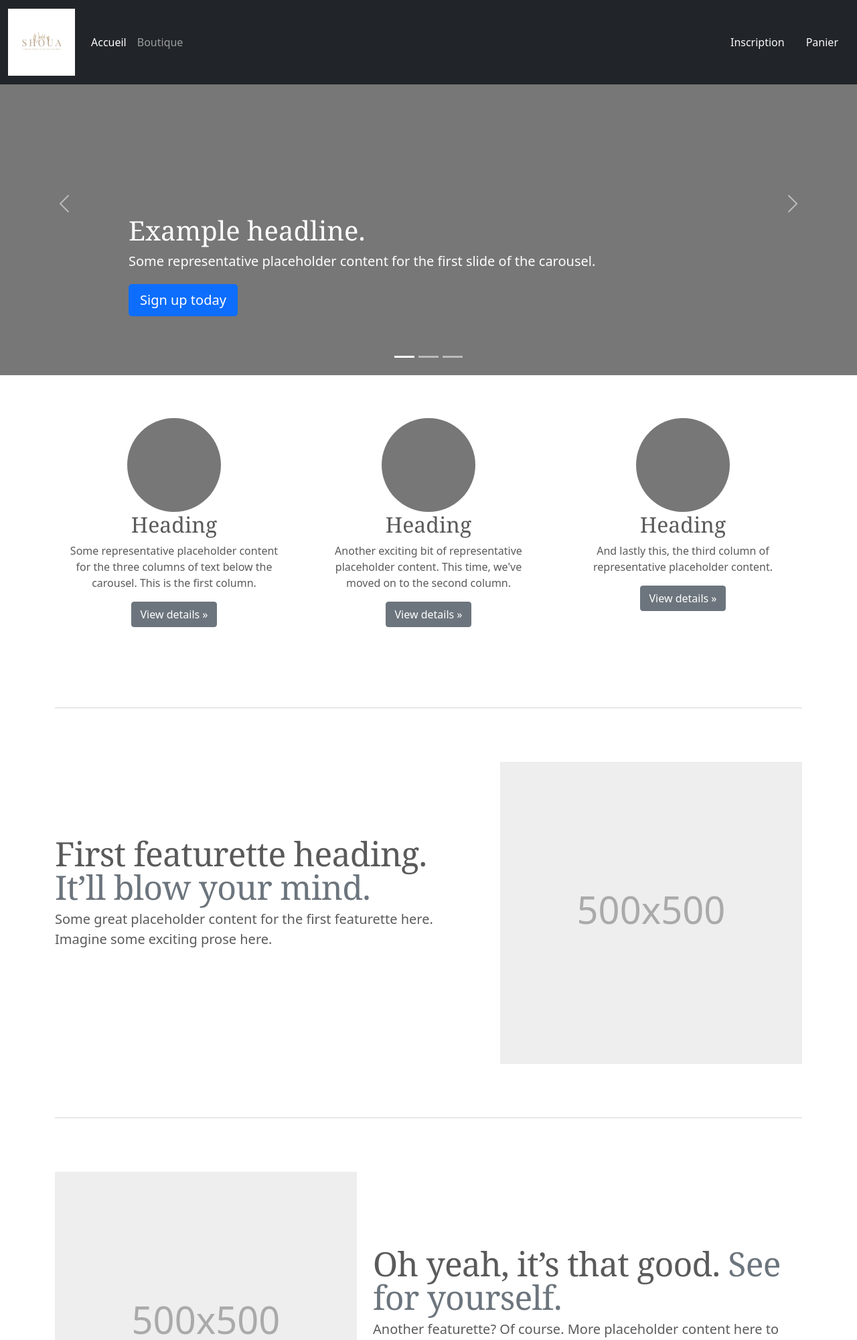
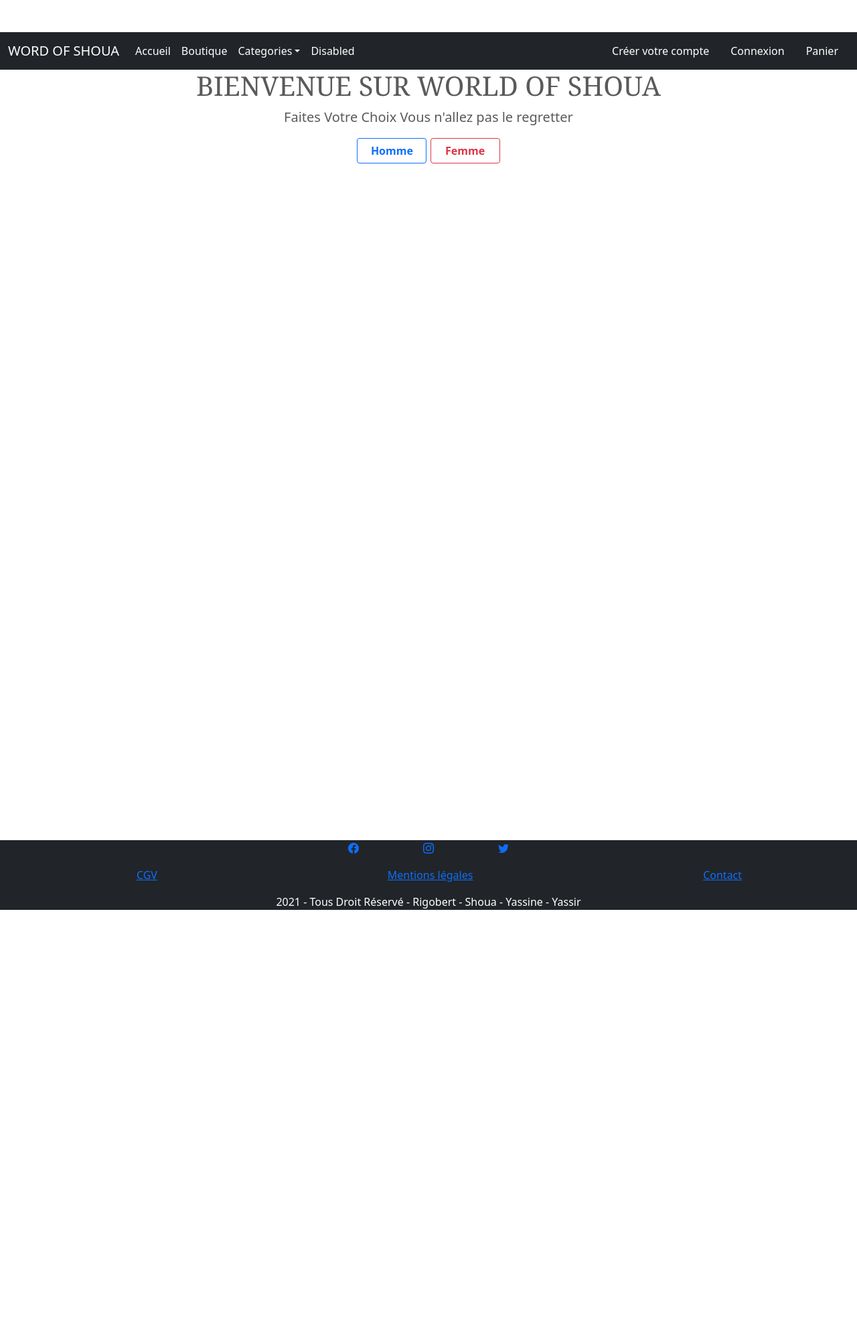
Before and after one commit to TheYassir/ARYHA, a Symfony app: template templates/shop/index.html.twig in a window 1280 px wide. Shown: the top 2000 px of the page at 67% size. After the commit the page ends 1358 px from the top, so only its background shows below. Run offline with Twig, Linux system fonts and the light colour scheme; the template is opened without the code that fills it, so the values that code supplies are empty; some libraries are stand-ins or nearby versions.

Commit message:
Page profil

```diff
--- a/public/CSS/shop.css
+++ b/public/CSS/shop.css
@@ -139,7 +139,6 @@ body {
   color: #5a5a5a;
 }
 
-
 /* CUSTOMIZE THE CAROUSEL
 -------------------------------------------------- */
 
@@ -165,7 +164,6 @@ body {
   height: 32rem;
 }
 
-
 /* MARKETING CONTENT
 -------------------------------------------------- */
 
@@ -179,11 +177,10 @@ body {
 }
 /* rtl:begin:ignore */
 .marketing .col-lg-4 p {
-  margin-right: .75rem;
-  margin-left: .75rem;
+  margin-right: 0.75rem;
+  margin-left: 0.75rem;
 }
 /* rtl:end:ignore */
-
 
 /* Featurettes
 ------------------------- */
@@ -197,9 +194,8 @@ body {
   font-weight: 300;
   line-height: 1;
   /* rtl:remove */
-  letter-spacing: -.05rem;
+  letter-spacing: -0.05rem;
 }
-
 
 /* RESPONSIVE CSS
 -------------------------------------------------- */
@@ -221,3 +217,8 @@ body {
   .featurette-heading {
     margin-top: 7rem;
   }
+}
+
+.main {
+  height: 800px;
+}
--- a/templates/base.html.twig
+++ b/templates/base.html.twig
@@ -10,7 +10,7 @@
 
     <link rel="canonical" href="https://getbootstrap.com/docs/5.1/examples/carousel/">
 
-
+    <link rel="stylesheet" href="https://cdn.jsdelivr.net/npm/bootstrap-icons@1.7.2/font/bootstrap-icons.css">
 
     <!-- Bootstrap core CSS -->
 <!-- CSS only -->
@@ -40,6 +40,10 @@
           font-size: 3.5rem;
         }
       }
+
+      .contener {
+        height: 1150px;
+      }
     </style>
 
 
@@ -50,172 +54,71 @@
   <body>
 
     <header>
-  <nav class="navbar navbar-expand-md navbar-dark fixed-top bg-dark">
+    <nav class="navbar navbar-expand-lg navbar-dark bg-dark">
         <div class="container-fluid">
-      <a class="navbar-brand" href="#">
-        <img src="/uploads/photos/Rustique-Montagne-Logo.png" width="100" height="100" alt="">
-      </a>
-      <button class="navbar-toggler" type="button" data-bs-toggle="collapse" data-bs-target="#navbarCollapse" aria-controls="navbarCollapse" aria-expanded="false" aria-label="Toggle navigation">
+            <a class="navbar-brand" href="#">WORD OF SHOUA</a>
+            <button class="navbar-toggler" type="button" data-bs-toggle="collapse" data-bs-target="#navbarSupportedContent" aria-controls="navbarSupportedContent" aria-expanded="false" aria-label="Toggle navigation">
             <span class="navbar-toggler-icon"></span>
             </button>
-      <div class="collapse navbar-collapse" id="navbarCollapse">
-        <ul class="navbar-nav me-auto mb-2 mb-md-0">
+            <div class="collapse navbar-collapse" id="navbarSupportedContent">
+            <ul class="navbar-nav me-auto mb-2 mb-lg-0">
                 <li class="nav-item">
-            <a class="nav-link active" aria-current="page" href="#">Accueil</a>
+                <a class="nav-link text-white" aria-current="page" href="#">Accueil</a>
                 </li>
                 <li class="nav-item">
-            <a class="nav-link" href="#">Boutique</a>
+                <a class="nav-link text-white" href="{{ path('shop') }}">Boutique</a>
+                </li>
+                <li class="nav-item dropdown">
+                <a class="nav-link dropdown-toggle text-white" href="#" id="navbarDropdown" role="button" data-bs-toggle="dropdown" aria-expanded="false">Categories</a>
+                <ul class="dropdown-menu" aria-labelledby="navbarDropdown">
+                    <li><a class="dropdown-item" href="#">Action</a></li>
+                    <li><a class="dropdown-item" href="#">Another action</a></li>
+                    <li><hr class="dropdown-divider"></li>
+                    <li><a class="dropdown-item" href="#">Something else here</a></li>
+                </ul>
                 </li>
                 <li class="nav-item">
-            <a class="nav-link "></a>
+                <a class="nav-link text-white">Disabled</a>
                 </li>
             </ul>
             <form class="d-flex">
-          <a class="nav-link text-light">Inscription</a>
-          <a class="nav-link text-light">Panier</a>
+
+                    {% if app.user %}
+                        <a class="nav-link text-white" href="{{ path('app_profil') }}" title="Accès à votre compte">Bonjour <strong>{{ app.user.prenom }} {{ app.user.nom }}</strong></a>
+                    {% else %}
+                        <a class="nav-link text-white" href="{{ path('app_register') }}">Créer votre compte</a>
+                    {% endif %}
+
+                <a class="nav-link text-white" href="{{ path('app_login') }}">Connexion</a>
+                <a class="nav-link text-white" href="">Panier</a>
             </form>
             </div>
         </div>
     </nav>
 </header>
 
-<main>
+    <div class="contener">
+    {% block body %}
 
-  <div id="myCarousel" class="carousel slide" data-bs-ride="carousel">
-    <div class="carousel-indicators">
-      <button type="button" data-bs-target="#myCarousel" data-bs-slide-to="0" class="active" aria-current="true" aria-label="Slide 1"></button>
-      <button type="button" data-bs-target="#myCarousel" data-bs-slide-to="1" aria-label="Slide 2"></button>
-      <button type="button" data-bs-target="#myCarousel" data-bs-slide-to="2" aria-label="Slide 3"></button>
-    </div>
-    <div class="carousel-inner">
-      <div class="carousel-item active">
-        <svg class="bd-placeholder-img" width="100%" height="100%" xmlns="http://www.w3.org/2000/svg" aria-hidden="true" preserveAspectRatio="xMidYMid slice" focusable="false"><rect width="100%" height="100%" fill="#777"/></svg>
-
-        <div class="container">
-          <div class="carousel-caption text-start">
-            <h1>Example headline.</h1>
-            <p>Some representative placeholder content for the first slide of the carousel.</p>
-            <p><a class="btn btn-lg btn-primary" href="#">Sign up today</a></p>
-          </div>
-        </div>
-      </div>
-      <div class="carousel-item">
-        <svg class="bd-placeholder-img" width="100%" height="100%" xmlns="http://www.w3.org/2000/svg" aria-hidden="true" preserveAspectRatio="xMidYMid slice" focusable="false"><rect width="100%" height="100%" fill="#777"/></svg>
-
-        <div class="container">
-          <div class="carousel-caption">
-            <h1>Another example headline.</h1>
-            <p>Some representative placeholder content for the second slide of the carousel.</p>
-            <p><a class="btn btn-lg btn-primary" href="#">Learn more</a></p>
-          </div>
-        </div>
-      </div>
-      <div class="carousel-item">
-        <svg class="bd-placeholder-img" width="100%" height="100%" xmlns="http://www.w3.org/2000/svg" aria-hidden="true" preserveAspectRatio="xMidYMid slice" focusable="false"><rect width="100%" height="100%" fill="#777"/></svg>
-
-        <div class="container">
-          <div class="carousel-caption text-end">
-            <h1>One more for good measure.</h1>
-            <p>Some representative placeholder content for the third slide of this carousel.</p>
-            <p><a class="btn btn-lg btn-primary" href="#">Browse gallery</a></p>
-          </div>
-        </div>
-      </div>
-    </div>
-    <button class="carousel-control-prev" type="button" data-bs-target="#myCarousel" data-bs-slide="prev">
-      <span class="carousel-control-prev-icon" aria-hidden="true"></span>
-      <span class="visually-hidden">Previous</span>
-    </button>
-    <button class="carousel-control-next" type="button" data-bs-target="#myCarousel" data-bs-slide="next">
-      <span class="carousel-control-next-icon" aria-hidden="true"></span>
-      <span class="visually-hidden">Next</span>
-    </button>
+    {% endblock %}
     </div>
 
+      <footer class="mt-auto text-white bg-dark">
 
+                <p class="d-flex justify-content-center">
+                    <a href=""><i class="bi bi-facebook icone-b p-5"></i></a>
+                    <a href=""><i class="bi bi-instagram icone-b p-5"></i></a>
+                    <a href=""><i class="bi bi-twitter icone-b p-5"></i></a>
+                </p>
 
+            <ul class="d-flex justify-content-around my-3">
+                    <a href="#">CGV</a>
+                    <a href="#">Mentions légales</a>
+                    <a href="#">Contact</a>
+                </ul>
 
-  <div class="container marketing">
+        <p class="text-center">2021 - Tous Droit Réservé - Rigobert - Shoua - Yassine - Yassir </p>
 
-    <!-- Three columns of text below the carousel -->
-    <div class="row">
-      <div class="col-lg-4">
-        <svg class="bd-placeholder-img rounded-circle" width="140" height="140" xmlns="http://www.w3.org/2000/svg" role="img" aria-label="Placeholder: 140x140" preserveAspectRatio="xMidYMid slice" focusable="false"><title>Placeholder</title><rect width="100%" height="100%" fill="#777"/><text x="50%" y="50%" fill="#777" dy=".3em">140x140</text></svg>
-
-        <h2>Heading</h2>
-        <p>Some representative placeholder content for the three columns of text below the carousel. This is the first column.</p>
-        <p><a class="btn btn-secondary" href="#">View details &raquo;</a></p>
-      </div><!-- /.col-lg-4 -->
-      <div class="col-lg-4">
-        <svg class="bd-placeholder-img rounded-circle" width="140" height="140" xmlns="http://www.w3.org/2000/svg" role="img" aria-label="Placeholder: 140x140" preserveAspectRatio="xMidYMid slice" focusable="false"><title>Placeholder</title><rect width="100%" height="100%" fill="#777"/><text x="50%" y="50%" fill="#777" dy=".3em">140x140</text></svg>
-
-        <h2>Heading</h2>
-        <p>Another exciting bit of representative placeholder content. This time, we've moved on to the second column.</p>
-        <p><a class="btn btn-secondary" href="#">View details &raquo;</a></p>
-      </div><!-- /.col-lg-4 -->
-      <div class="col-lg-4">
-        <svg class="bd-placeholder-img rounded-circle" width="140" height="140" xmlns="http://www.w3.org/2000/svg" role="img" aria-label="Placeholder: 140x140" preserveAspectRatio="xMidYMid slice" focusable="false"><title>Placeholder</title><rect width="100%" height="100%" fill="#777"/><text x="50%" y="50%" fill="#777" dy=".3em">140x140</text></svg>
-
-        <h2>Heading</h2>
-        <p>And lastly this, the third column of representative placeholder content.</p>
-        <p><a class="btn btn-secondary" href="#">View details &raquo;</a></p>
-      </div><!-- /.col-lg-4 -->
-    </div><!-- /.row -->
-
-
-    <!-- START THE FEATURETTES -->
-
-    <hr class="featurette-divider">
-
-    <div class="row featurette">
-      <div class="col-md-7">
-        <h2 class="featurette-heading">First featurette heading. <span class="text-muted">It’ll blow your mind.</span></h2>
-        <p class="lead">Some great placeholder content for the first featurette here. Imagine some exciting prose here.</p>
-      </div>
-      <div class="col-md-5">
-        <svg class="bd-placeholder-img bd-placeholder-img-lg featurette-image img-fluid mx-auto" width="500" height="500" xmlns="http://www.w3.org/2000/svg" role="img" aria-label="Placeholder: 500x500" preserveAspectRatio="xMidYMid slice" focusable="false"><title>Placeholder</title><rect width="100%" height="100%" fill="#eee"/><text x="50%" y="50%" fill="#aaa" dy=".3em">500x500</text></svg>
-
-      </div>
-    </div>
-
-    <hr class="featurette-divider">
-
-    <div class="row featurette">
-      <div class="col-md-7 order-md-2">
-        <h2 class="featurette-heading">Oh yeah, it’s that good. <span class="text-muted">See for yourself.</span></h2>
-        <p class="lead">Another featurette? Of course. More placeholder content here to give you an idea of how this layout would work with some actual real-world content in place.</p>
-      </div>
-      <div class="col-md-5 order-md-1">
-        <svg class="bd-placeholder-img bd-placeholder-img-lg featurette-image img-fluid mx-auto" width="500" height="500" xmlns="http://www.w3.org/2000/svg" role="img" aria-label="Placeholder: 500x500" preserveAspectRatio="xMidYMid slice" focusable="false"><title>Placeholder</title><rect width="100%" height="100%" fill="#eee"/><text x="50%" y="50%" fill="#aaa" dy=".3em">500x500</text></svg>
-
-      </div>
-    </div>
-
-    <hr class="featurette-divider">
-
-    <div class="row featurette">
-      <div class="col-md-7">
-        <h2 class="featurette-heading">And lastly, this one. <span class="text-muted">Checkmate.</span></h2>
-        <p class="lead">And yes, this is the last block of representative placeholder content. Again, not really intended to be actually read, simply here to give you a better view of what this would look like with some actual content. Your content.</p>
-      </div>
-      <div class="col-md-5">
-        <svg class="bd-placeholder-img bd-placeholder-img-lg featurette-image img-fluid mx-auto" width="500" height="500" xmlns="http://www.w3.org/2000/svg" role="img" aria-label="Placeholder: 500x500" preserveAspectRatio="xMidYMid slice" focusable="false"><title>Placeholder</title><rect width="100%" height="100%" fill="#eee"/><text x="50%" y="50%" fill="#aaa" dy=".3em">500x500</text></svg>
-
-      </div>
-    </div>
-
-    <hr class="featurette-divider">
-
-    <!-- /END THE FEATURETTES -->
-
-  </div><!-- /.container -->
-
-</main>
-
- <!-- FOOTER -->
-  <footer class="container">
-    <p class="float-end"><a href="#">Back to top</a></p>
-    <p>&copy; 2021 Company, Rigobert - Shoua - Yassine - Yassir &middot; <a href="#">Privacy</a> &middot; <a href="#">Terms</a></p>
     </footer>
 
     <script src="/docs/5.1/dist/js/bootstrap.bundle.min.js" integrity="sha384-ka7Sk0Gln4gmtz2MlQnikT1wXgYsOg+OMhuP+IlRH9sENBO0LRn5q+8nbTov4+1p" crossorigin="anonymous"></script>
--- a/templates/shop/index.html.twig
+++ b/templates/shop/index.html.twig
@@ -6,14 +6,14 @@
 
 {% block body %}
 
-     <h1 class="container">BIENVENUE SUR WORLD OF SHOUA</h1>
+        <h1 class="container text-center">BIENVENUE SUR WORLD OF SHOUA</h1>
 
-    <main class="px-3">
-          <p class="lead">Faites Votre Choix Vous n'allez pas le regretter</p>
-          <p class="lead">
-          <a href="#" class="btn btn-outline-light border-primary fw-bold text-primary col-1">Homme</a>
-          <a href="#" class="btn btn-outline-light border-danger fw-bold text-danger col-1">Femme</a>
-          </p>
-    </main>
+        <main class="px-3 text-center">
+            <p class="lead">Faites Votre Choix Vous n'allez pas le regretter</p>
+            <p class="lead">
+            <a href="" class="btn btn-outline-light border-primary fw-bold text-primary col-1">Homme</a>
+            <a href="" class="btn btn-outline-light border-danger fw-bold text-danger col-1">Femme</a>
+            </p>
+        </main>
 
 {% endblock %}
```
Also changed, not shown: src/Controller/ShopController.php (+10 -2 lines), templates/registration/profil.html.twig (added, +106 -0 lines), templates/registration/profil_edit.html.twig (added), templates/shop/connexion.html.twig (deleted), templates/shop/inscription.html.twig (deleted), templates/shop/shop.html.twig (line endings or trailing spaces). Lines whose indentation alone changed are shown as unchanged.
